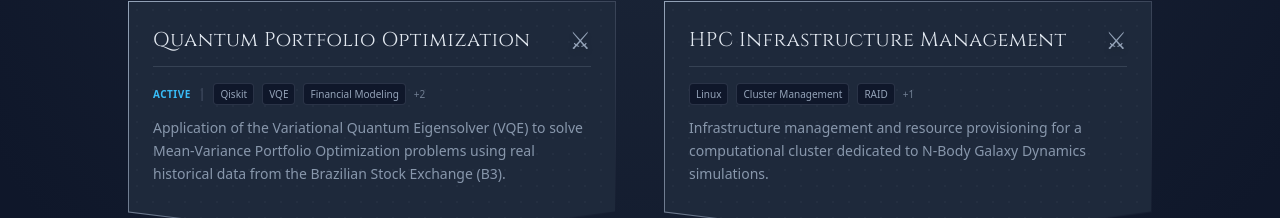
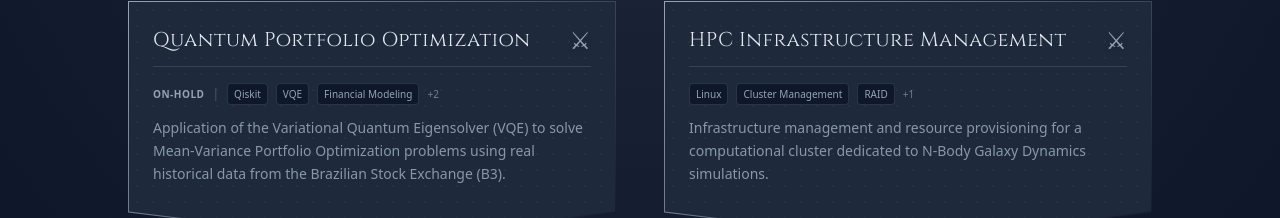
Before and after one commit to KaueMiziara/portfolio, an Angular app: page /projects in a window 1280 px wide. Shown: the part 285-503 px from the top of the page. Built offline with nearby package versions, Linux system fonts and the light colour scheme; a web font is replaced by a local one.

Commit message:
refactor: change BSc to BEng, portfolio project to On-Hold

```diff
--- a/src/app/core/data/projects.data.ts
+++ b/src/app/core/data/projects.data.ts
@@ -5,7 +5,7 @@ export const PROJECTS_DATA: Project[] = [
     id: 'vqe-portfolio-optimization',
     title: 'Quantum Portfolio Optimization',
     type: 'Project',
-    status: 'Active',
+    status: 'On-hold',
     tags: ['Qiskit', 'VQE', 'Financial Modeling', 'QUBO', 'Python'],
     summary:
       'Application of the Variational Quantum Eigensolver (VQE) to solve Mean-Variance Portfolio Optimization problems using real historical data from the Brazilian Stock Exchange (B3).',
--- a/src/app/features/about/about.html
+++ b/src/app/features/about/about.html
@@ -148,12 +148,6 @@
             <span class="text-sm text-polished-silver">German</span>
             <span class="text-xs text-yellow-500">A2 (Active Study)</span>
           </div>
-          <div
-            class="flex justify-between items-center border-b border-chainmail/10 pb-1 opacity-75"
-          >
-            <span class="text-sm text-polished-silver">Dutch</span>
-            <span class="text-xs text-chainmail">B1 (Comprehension) / A2 (Output)</span>
-          </div>
         </div>
       </div>
     </app-quantum-card>
@@ -163,7 +157,7 @@
       <div class="flex items-start gap-3">
         <div class="mt-1 text-rune-blue">♦</div>
         <div>
-          <div class="text-polished-silver font-bold">B.Sc. Computer Engineering</div>
+          <div class="text-polished-silver font-bold">B.Eng. Computer Engineering</div>
           <div class="text-xs text-chainmail uppercase tracking-wider">Expected Dec 2027</div>
         </div>
       </div>
```
